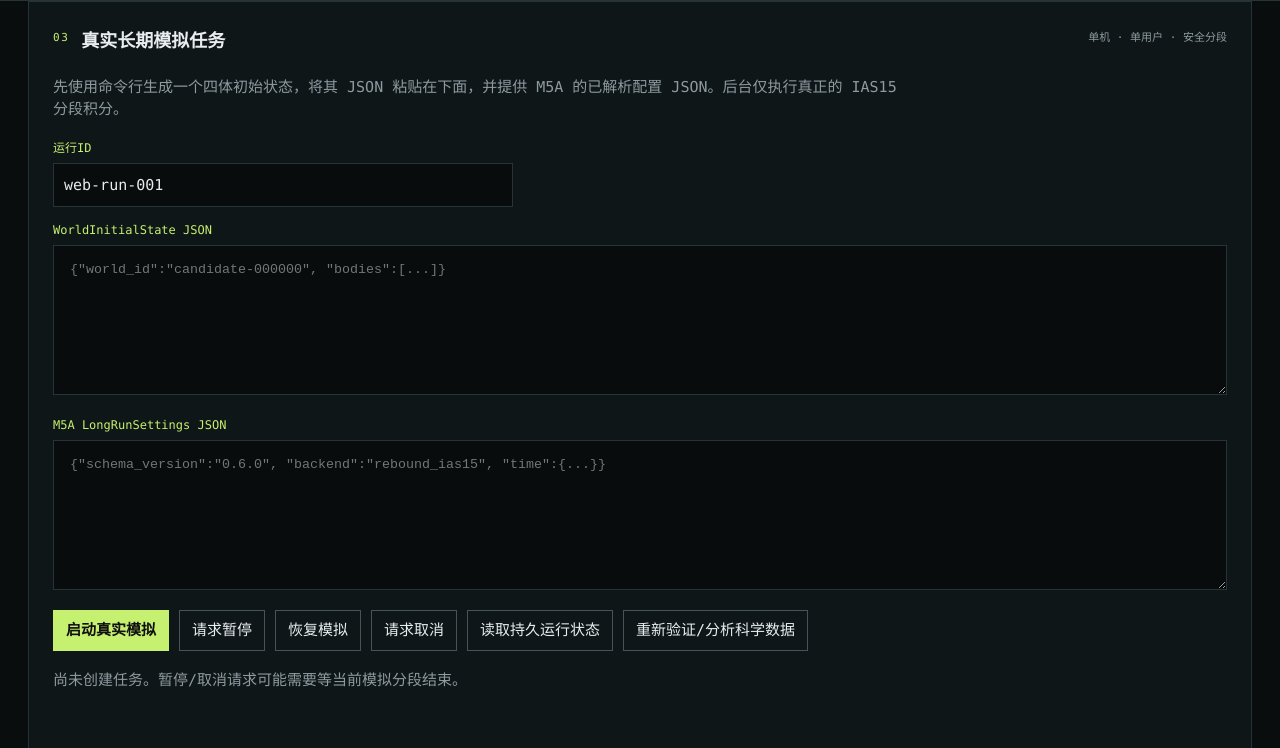
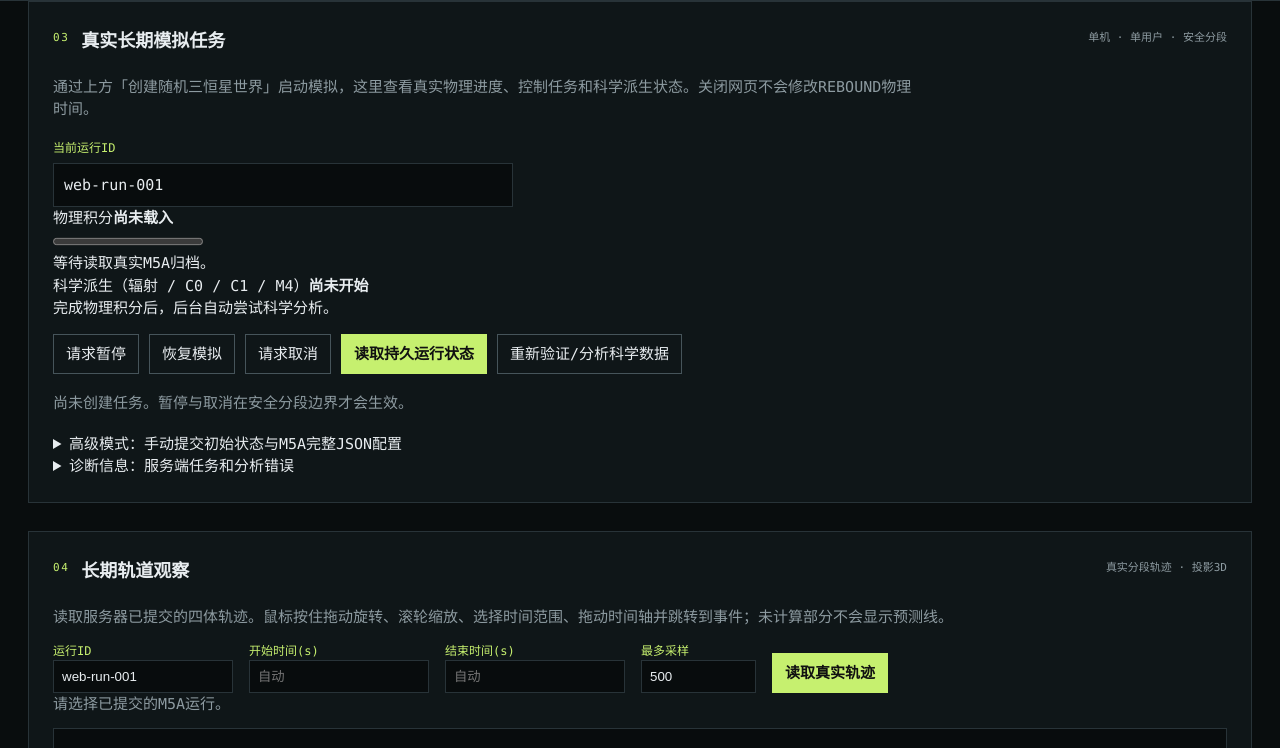
Before and after one commit to chenjunnan/threebodyplanet, a plain HTML site: page src/threebody/web/static/index.html in a window 1280 px wide. Shown: the part 2012-2760 px from the top of the page. Drawn offline with Linux system fonts and the light colour scheme; no server answers.

Commit message:
ux(web): make task panel progress-first and place JSON launch in advanced disclosure

```diff
--- a/src/threebody/web/static/index.html
+++ b/src/threebody/web/static/index.html
@@ -58,20 +58,36 @@
     </section>
     <section class="panel task" aria-labelledby="task-heading">
       <div class="panel-head"><div><span class="index">03</span><h3 id="task-heading">真实长期模拟任务</h3></div><span>单机 · 单用户 · 安全分段</span></div>
-      <p>先使用命令行生成一个四体初始状态，将其 JSON 粘贴在下面，并提供 M5A 的已解析配置 JSON。后台仅执行真正的 IAS15 分段积分。</p>
-      <label for="run-id">运行ID</label><input id="run-id" value="web-run-001" maxlength="128">
-      <label for="initial-state">WorldInitialState JSON</label><textarea id="initial-state" spellcheck="false" placeholder='{"world_id":"candidate-000000", "bodies":[...]}'></textarea>
-      <label for="long-settings">M5A LongRunSettings JSON</label><textarea id="long-settings" spellcheck="false" placeholder='{"schema_version":"0.6.0", "backend":"rebound_ias15", "time":{...}}'></textarea>
+      <p>通过上方「创建随机三恒星世界」启动模拟，这里查看真实物理进度、控制任务和科学派生状态。关闭网页不会修改REBOUND物理时间。</p>
+      <label for="run-id">当前运行ID</label><input id="run-id" value="web-run-001" maxlength="128">
+      <div class="task-progress">
+        <div><span>物理积分</span><strong id="physical-phase">尚未载入</strong></div>
+        <progress id="physical-progress" max="100" value="0" aria-label="已提交物理分段进度"></progress>
+        <p id="physical-progress-text">等待读取真实M5A归档。</p>
+        <div><span>科学派生（辐射 / C0 / C1 / M4）</span><strong id="analysis-phase">尚未开始</strong></div>
+        <p id="analysis-progress-text">完成物理积分后，后台自动尝试科学分析。</p>
+      </div>
       <div class="actions">
-        <button id="start-run" class="primary">启动真实模拟</button>
         <button id="pause-run">请求暂停</button>
         <button id="resume-run">恢复模拟</button>
         <button id="cancel-run">请求取消</button>
-        <button id="restore-run">读取持久运行状态</button>
+        <button id="restore-run" class="primary">读取持久运行状态</button>
         <button id="analyze-run">重新验证/分析科学数据</button>
       </div>
-      <p id="job-state" aria-live="polite">尚未创建任务。暂停/取消请求可能需要等当前模拟分段结束。</p>
-      <pre id="job-details"></pre>
+      <p id="job-state" aria-live="polite">尚未创建任务。暂停与取消在安全分段边界才会生效。</p>
+      <details class="task-advanced">
+        <summary>高级模式：手动提交初始状态与M5A完整JSON配置</summary>
+        <p>仅供自定义物理初态和积分计划。普通用户请从页面上方生成并选择随机世界，不必填写JSON。</p>
+        <label for="initial-state">WorldInitialState JSON</label>
+        <textarea id="initial-state" spellcheck="false" placeholder='{"world_id":"candidate-000000", "bodies":[...]}'></textarea>
+        <label for="long-settings">M5A LongRunSettings JSON</label>
+        <textarea id="long-settings" spellcheck="false" placeholder='{"schema_version":"0.6.0", "backend":"rebound_ias15", "time":{...}}'></textarea>
+        <button id="start-run">高级模式：提交JSON并启动模拟</button>
+      </details>
+      <details class="task-diagnostics">
+        <summary>诊断信息：服务端任务和分析错误</summary>
+        <pre id="job-details"></pre>
+      </details>
     </section>
     <section class="panel observer" aria-labelledby="observe-heading">
       <div class="panel-head"><div><span class="index">04</span><h3 id="observe-heading">长期轨道观察</h3></div><span>真实分段轨迹 · 投影3D</span></div>
@@ -97,7 +113,7 @@
       <input id="orbit-time" type="range" min="0" max="0" value="0" step="1">
       <section class="thermal-panels" aria-labelledby="thermal-heading">
         <h3 id="thermal-heading">恒星辐射与行星温度（真实派生归档）</h3>
-        <p id="environment-status">热模型将在真实积分完成后自动尝试派生；超过计算预算时将标注不可用。</p>
+        <p id="environment-status" role="status">等待选择运行：物理积分完成后将自动尝试计算真实辐射与温度。</p>
         <canvas id="flux-canvas" width="940" height="220" aria-label="三颗恒星及总辐射时间曲线"></canvas>
         <canvas id="c0-canvas" width="940" height="180" aria-label="全球C0温度随物理时间变化"></canvas>
         <canvas id="c1-canvas" width="940" height="240" aria-label="C1纬度温度时空分布"></canvas>
@@ -105,11 +121,11 @@
       </section>
       <section class="world-outcome-panel" aria-labelledby="m4-heading">
         <h3 id="m4-heading">长期世界结局 · M4科学分类</h3>
-        <p id="m4-outcome-summary">积分完成后自动尝试计算M4结局；缺失信息不等于环境温和。</p>
+        <p id="m4-outcome-summary" role="status">等待选择运行：M4将使用已归档的真实动力学和可用温度数据分类。</p>
       </section>
       <div class="observe-bottom">
         <div><label for="orbit-events">事件跳转</label><select id="orbit-events"><option value="">无已载入事件</option></select></div>
-        <p id="orbit-event-detail">此视图显示M5A轨道与动力学事件；尚未接入M3/C0/C1环境时间序列。</p>
+        <p id="orbit-event-detail">事件只来自已验证的动力学与环境归档；时间轴同步显示可用辐射和C0/C1数据。</p>
       </div>
     </section>
   </main>
```
